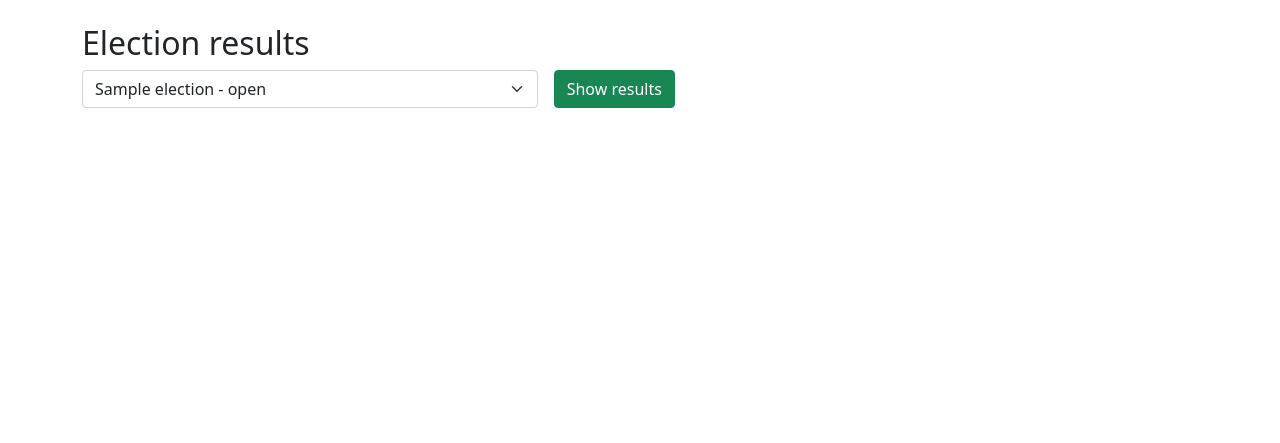
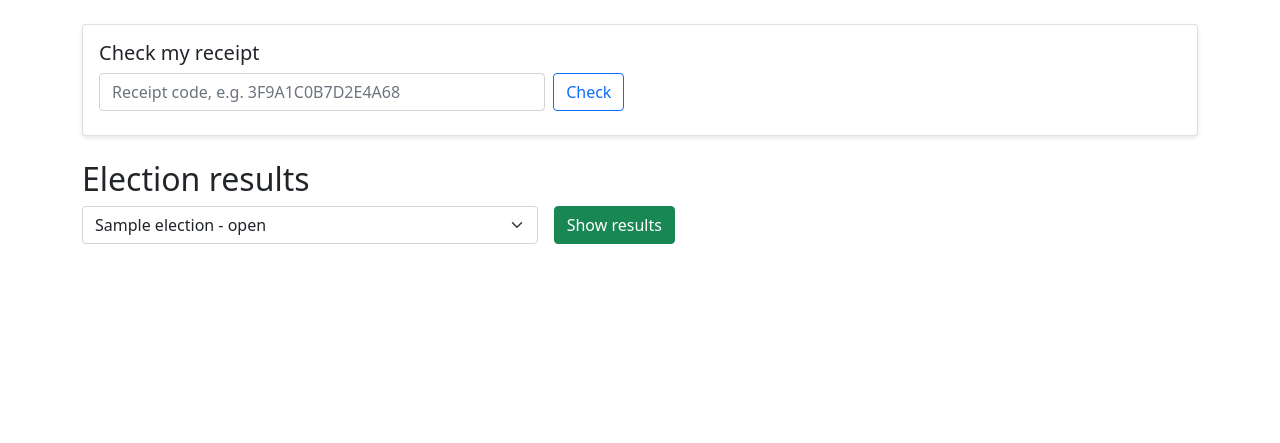
Before and after one commit to avetur-git/INTE2667_Group2_Assignment3, a Flask app: page /results in a window 1280 px wide. Shown: the part 56-499 px from the top of the page. Run offline with Flask 3, Linux system fonts and the light colour scheme; tables that the repository leaves empty hold one stand-in row (values such as "Sample post").

Commit message:
REQ-20: show signed receipt and add receipt check (#7)
The vote page shows the signed receipt with a download button; the
results page gets a 'Check my receipt' box.

Co-Authored-By: Claude Opus 5.5 <noreply@anthropic.com>

```diff
--- a/EVotingPlatform/templates/results.html
+++ b/EVotingPlatform/templates/results.html
@@ -1,6 +1,17 @@
 {% extends "base.html" %}
 {% block title %}Results - E-Voting Platform{% endblock %}
 {% block content %}
+<!-- REQ-20: anyone can check that a ballot with this receipt code was recorded -->
+<div class="card mb-4"><div class="card-body">
+    <h5 class="card-title">Check my receipt</h5>
+    <form id="receiptForm" class="row g-2">
+        <div class="col-md-5"><input class="form-control" id="receiptInput" placeholder="Receipt code, e.g. 3F9A1C0B7D2E4A68"
+            maxlength="16" required autocomplete="off"></div>
+        <div class="col-md-2"><button class="btn btn-outline-primary" type="submit">Check</button></div>
+    </form>
+    <div id="receiptResult" class="mt-2"></div>
+</div></div>
+
 <h2>Election results</h2>
 <div class="row g-3 mb-4">
     <div class="col-md-5"><select class="form-select" id="electionSelect"></select></div>
@@ -29,6 +40,22 @@ document.getElementById('loadBtn').addEventListener('click', async () => {
             `</tbody></table></div>`).join('');
     } catch (err) { out.innerHTML = ''; showAlert(err.message, 'warning'); }
 });
+document.getElementById('receiptForm').addEventListener('submit', async (e) => {
+    e.preventDefault();
+    const out = document.getElementById('receiptResult');
+    const code = document.getElementById('receiptInput').value.trim();
+    try {
+        const r = await apiRequest('/receipts/' + encodeURIComponent(code));
+        out.innerHTML = r.valid
+            ? `<div class="alert alert-success mb-0">✅ A ballot with this receipt was recorded on ${esc(r.date)}
+               (election ${esc(r.election_id)}), and its signature is valid.<br>
+               <small class="text-break">Ballot hash <code>${esc(r.ballot_hash)}</code></small></div>`
+            : `<div class="alert alert-danger mb-0">⚠️ This receipt was found, but the stored ballot no longer
+               matches its signature. Please report this to the electoral commission.</div>`;
+    } catch (err) {
+        out.innerHTML = `<div class="alert alert-warning mb-0">${esc(err.message)}</div>`;
+    }
+});
 document.addEventListener('DOMContentLoaded', init);
 </script>
 {% endblock %}
```
Also changed, not shown: EVotingPlatform/templates/vote.html (+24 -1 lines).
